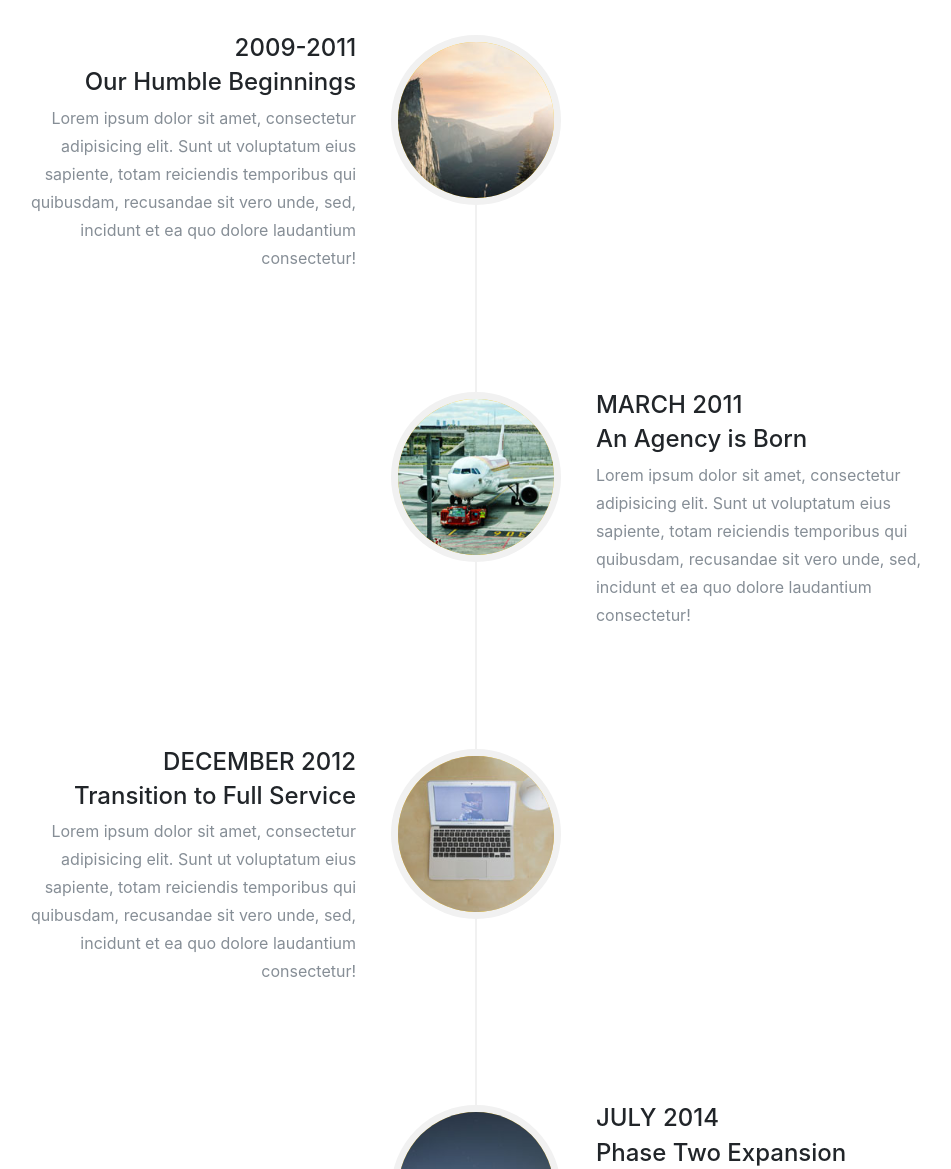
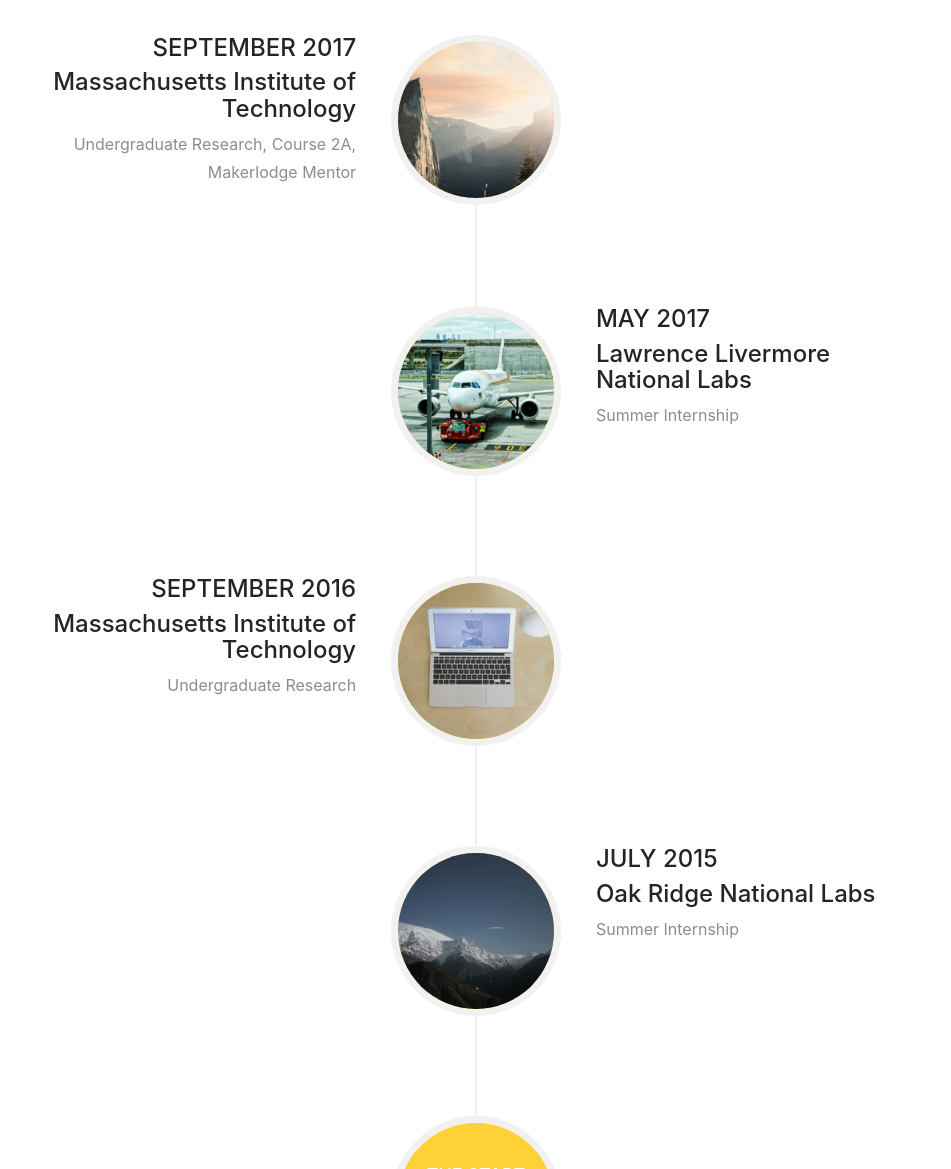
Before and after one commit to weishanliao/weishanliao.github.io, a website with bundled scripts: page index.html in a window 1280 px wide. Shown: the part 2240-3409 px from the top of the page, without its empty margins (164-1115 px from the left). Built offline with nearby package versions, Linux system fonts and the light colour scheme; a web font is replaced by a local one.

Commit message:
timeline

```diff
--- a/index.html
+++ b/index.html
@@ -222,11 +222,11 @@
                 </div>
                 <div class="timeline-panel">
                   <div class="timeline-heading">
-                    <h4>2009-2011</h4>
-                    <h4 class="subheading">Our Humble Beginnings</h4>
+                    <h4>September 2017</h4>
+                    <h4 class="subheading">Massachusetts Institute of Technology</h4>
                   </div>
                   <div class="timeline-body">
-                    <p class="text-muted">Lorem ipsum dolor sit amet, consectetur adipisicing elit. Sunt ut voluptatum eius sapiente, totam reiciendis temporibus qui quibusdam, recusandae sit vero unde, sed, incidunt et ea quo dolore laudantium consectetur!</p>
+                    <p class="text-muted">Undergraduate Research, Course 2A, Makerlodge Mentor</p>
                   </div>
                 </div>
               </li>
@@ -236,11 +236,11 @@
                 </div>
                 <div class="timeline-panel">
                   <div class="timeline-heading">
-                    <h4>March 2011</h4>
-                    <h4 class="subheading">An Agency is Born</h4>
+                    <h4>May 2017</h4>
+                    <h4 class="subheading">Lawrence Livermore National Labs</h4>
                   </div>
                   <div class="timeline-body">
-                    <p class="text-muted">Lorem ipsum dolor sit amet, consectetur adipisicing elit. Sunt ut voluptatum eius sapiente, totam reiciendis temporibus qui quibusdam, recusandae sit vero unde, sed, incidunt et ea quo dolore laudantium consectetur!</p>
+                    <p class="text-muted">Summer Internship</p>
                   </div>
                 </div>
               </li>
@@ -250,11 +250,11 @@
                 </div>
                 <div class="timeline-panel">
                   <div class="timeline-heading">
-                    <h4>December 2012</h4>
-                    <h4 class="subheading">Transition to Full Service</h4>
+                    <h4>September 2016</h4>
+                    <h4 class="subheading">Massachusetts Institute of Technology</h4>
                   </div>
                   <div class="timeline-body">
-                    <p class="text-muted">Lorem ipsum dolor sit amet, consectetur adipisicing elit. Sunt ut voluptatum eius sapiente, totam reiciendis temporibus qui quibusdam, recusandae sit vero unde, sed, incidunt et ea quo dolore laudantium consectetur!</p>
+                    <p class="text-muted">Undergraduate Research</p>
                   </div>
                 </div>
               </li>
@@ -264,11 +264,11 @@
                 </div>
                 <div class="timeline-panel">
                   <div class="timeline-heading">
-                    <h4>July 2014</h4>
-                    <h4 class="subheading">Phase Two Expansion</h4>
+                    <h4>July 2015</h4>
+                    <h4 class="subheading">Oak Ridge National Labs</h4>
                   </div>
                   <div class="timeline-body">
-                    <p class="text-muted">Lorem ipsum dolor sit amet, consectetur adipisicing elit. Sunt ut voluptatum eius sapiente, totam reiciendis temporibus qui quibusdam, recusandae sit vero unde, sed, incidunt et ea quo dolore laudantium consectetur!</p>
+                    <p class="text-muted">Summer Internship</p>
                   </div>
                 </div>
               </li>
```
